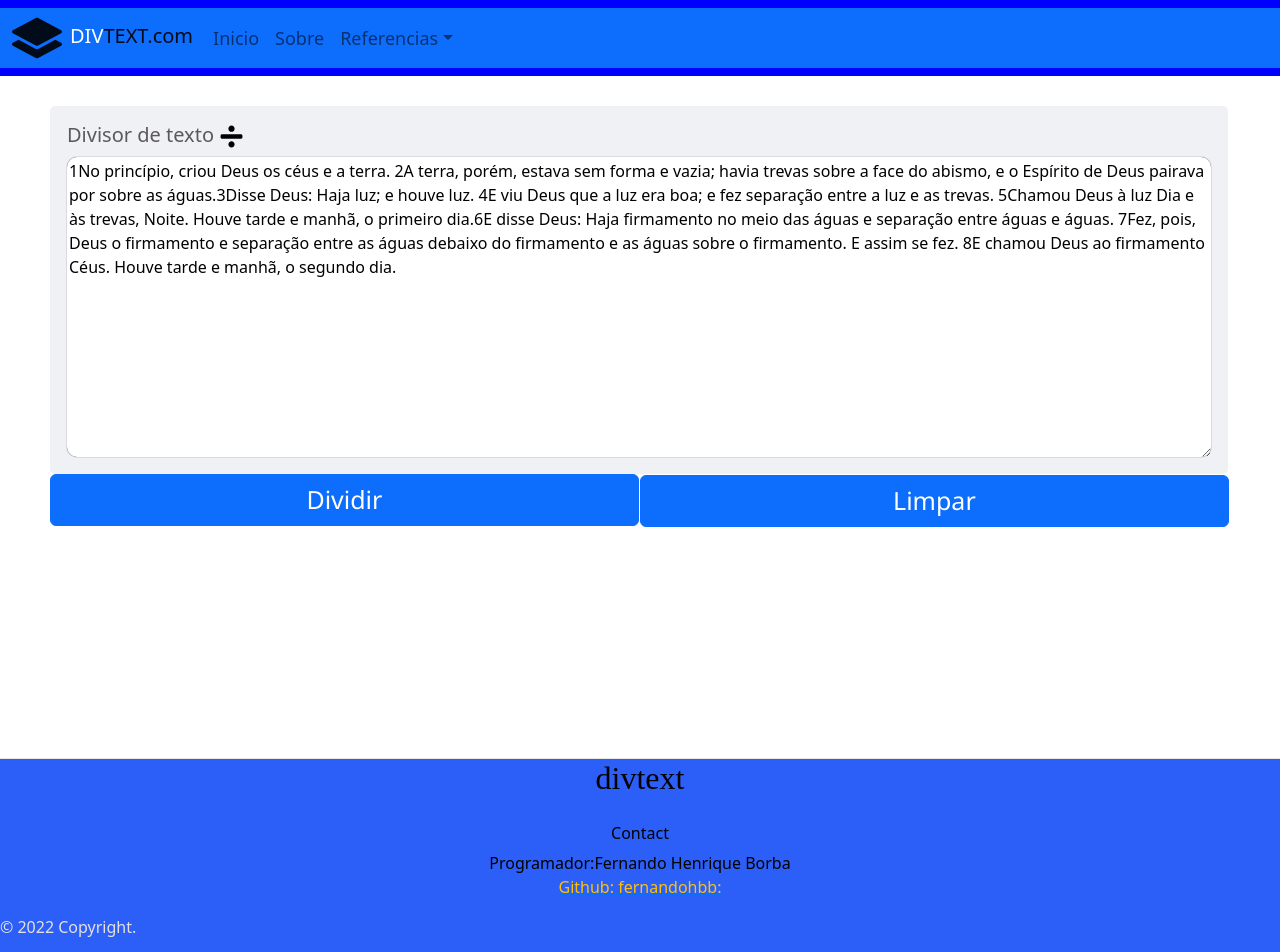
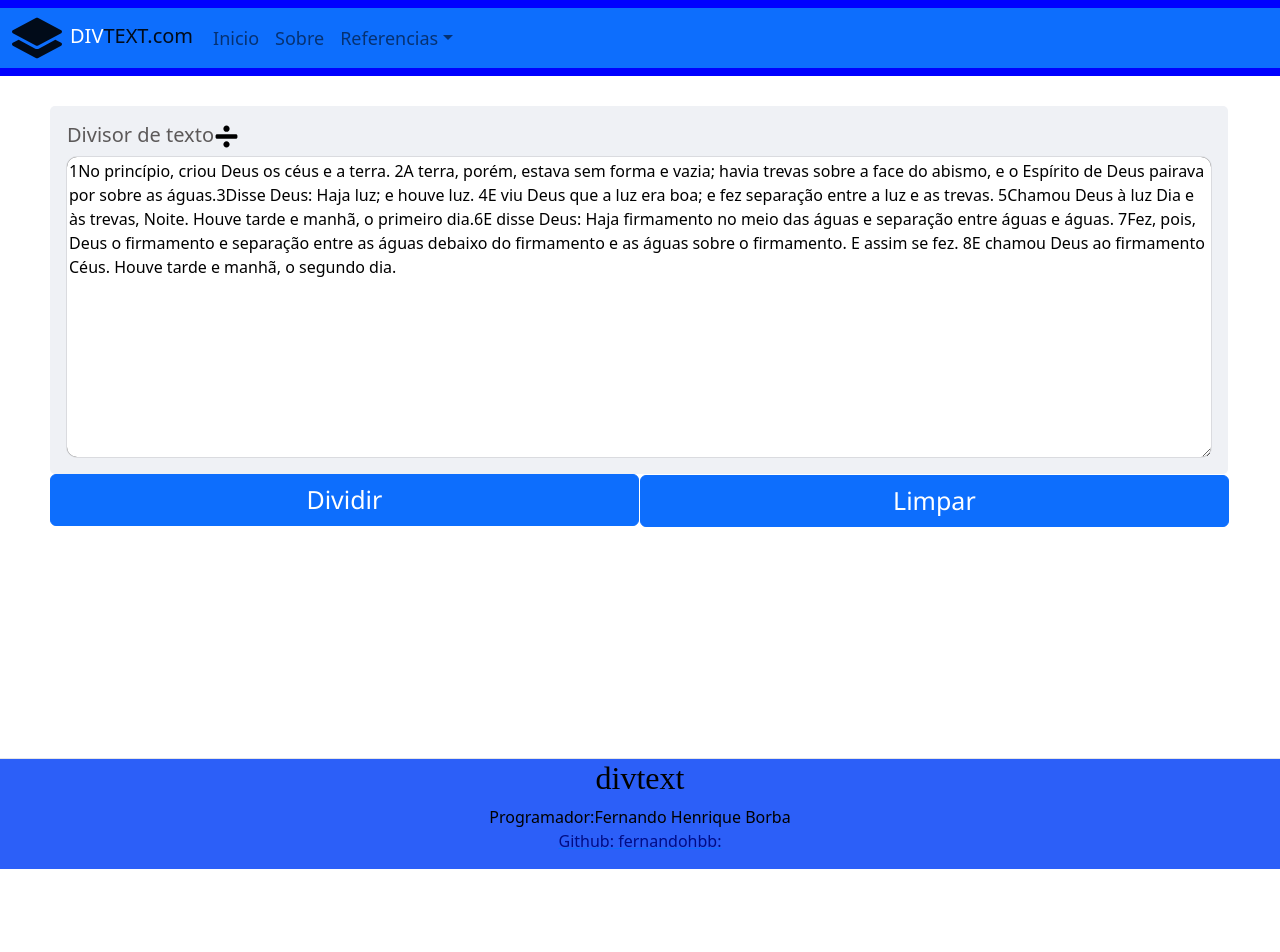
Before and after one commit to fernandohbb/divisorTextoReact, a React (Create React App) app: page / in a window 1280 px wide. Shown: the top 952 px of the page. After the commit the page ends 869 px from the top, so only its background shows below. Built offline with nearby package versions, Linux system fonts and the light colour scheme.

Commit message:
Alteracoes

```diff
--- a/src/App.css
+++ b/src/App.css
@@ -144,24 +144,14 @@ ul {
     text-align: center;
   }
   .footer > * {
-    flex:  1 70%;
+    flex:  1 0%;
   }
   .footer__logo {
     font-family: 'Pacifico', cursive;
-    font-weight: 400;
-    text-transform: lowercase;
     font-size: 2rem;
-  }
-  .footer__addr h2 {
-    margin-top: 1.7em;
-    font-size: 16px;
-    font-weight: 450;
-  }
-  .legal {
-    display: flex;
-    flex-wrap: wrap;
-    color: rgb(228, 224, 224);
+    text-align: center;
+
   }
   .footer-spam{
-    color: #ffc107 ;
+    color: #000d85 ;
   }
--- a/src/App.js
+++ b/src/App.js
@@ -2,7 +2,7 @@ import './App.css';
 import React from 'react'
 import { useState } from "react"
 import { Menu} from './components/Menu';
-import { Textoarea} from './components/Textoarea';
+import { TextoParaDividir} from './components/TextoParaDividir';
 import { BtnDividir} from './button/BtnDividir';
 import { BtnLimpar} from './button/BtnLimpar';
 import { TableDivisoes} from './components/TableDivisoes';
@@ -18,7 +18,7 @@ const [textoUsuario, setTextoUsuario] = useState("1No princípio, criou Deus os
 return (
     <div className="App">
       <Menu name=".com" />
-      <Textoarea textoUsuario={textoUsuario}
+      <TextoParaDividir textoUsuario={textoUsuario}
                 setTextoUsuario={setTextoUsuario}/>
       <BtnDividir setDivisoes={setDivisoes} />
       <BtnLimpar funcaoLimpar={setTextoUsuario}/>
@@ -27,4 +27,5 @@ return (
     </div>
   );
 }
+
 export default App;
--- a/src/components/Footer.js
+++ b/src/components/Footer.js
@@ -1,18 +1,22 @@
 import React from 'react';
 
 export const Footer = () => {
-    return (
-        <footer class="footer">
-          <div class="footer__addr">
-              <h1 class="footer__logo">divtext</h1>
-              <h2>Contact</h2>
-              <p class="p-footer">Programador:Fernando Henrique Borba<br></br>
-        <a href="https://github.com/fernandohbb"><spam class="footer-spam">Github: fernandohbb:</spam></a></p>
-
-        </div>
-             <div class="legal">
-             <p>&copy; 2022 Copyright.</p>
-        </div>
-      </footer>
-    )
+  return (
+    <footer className="footer">
+      <div className="footer__addr">
+            <h1 className="footer__logo">
+              divtext
+            </h1>
+                <p className="p-footer">
+                  Programador:Fernando Henrique Borba
+                <br />
+                  <a href="https://github.com/fernandohbb">
+                      <span className="footer-spam">
+                        Github: fernandohbb:
+                        </span>
+                </a>
+              </p>
+      </div>
+    </footer>
+  )
 }
--- a/src/components/TableDivisoes.js
+++ b/src/components/TableDivisoes.js
@@ -16,7 +16,7 @@ export const TableDivisoes = ({ textoDividido }) => {
           textoDividido.map(
           divisao => {
             return (
-                  <tr>
+                <tr>
                         <th id="qnt">
                               {divisao.lenght}
                         </th>
--- /dev/null
+++ b/src/components/TextoParaDividir.js
@@ -0,0 +1,22 @@
+import { FaDivide} from "react-icons/fa";
+import React from 'react';
+
+
+
+export const TextoParaDividir = ({textoUsuario, setTextoUsuario}) => {
+
+    return (
+        <section className="section-area">
+                <h5>Divisor de texto
+                    <FaDivide size={25}
+                    color="black" />
+                </h5>
+        <textarea id = "dividir"
+              value={textoUsuario}
+              onChange={(e) => setTextoUsuario(e.target.value)}
+              className="textoarea"
+              placeholder="Digite ou cole o texto aqui....">
+        </textarea>
+        </section>
+    )
+}
--- a/src/components/Textoarea.js
+++ /dev/null
@@ -1,19 +0,0 @@
-import { FaDivide} from "react-icons/fa";
-import React from 'react';
-
-
-
-export const Textoarea = ({textoUsuario, setTextoUsuario}) => {
-
-    return (
-    <section className="section-area">
-    <h5>Divisor de texto <FaDivide size={25} color="black" /> </h5>
-    <textarea id = "dividir"
-              value={textoUsuario}
-              onChange={(e) => setTextoUsuario(e.target.value)}
-              className="textoarea"
-              placeholder="Digite ou cole o texto aqui....">
-    </textarea>
-    </section>
-    )
-}
```
Also changed, not shown: src/button/BtnLimpar.js (+5 -5 lines).
